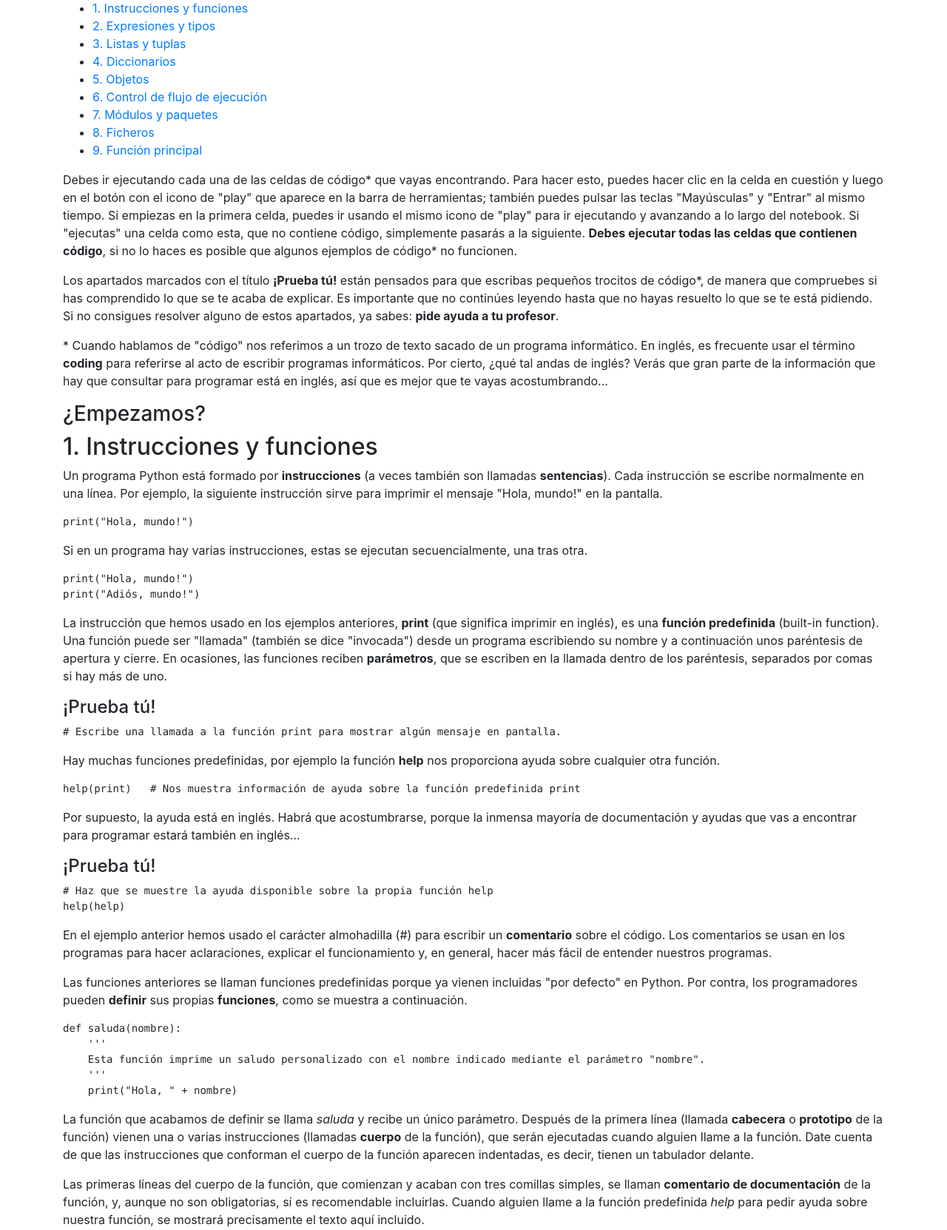
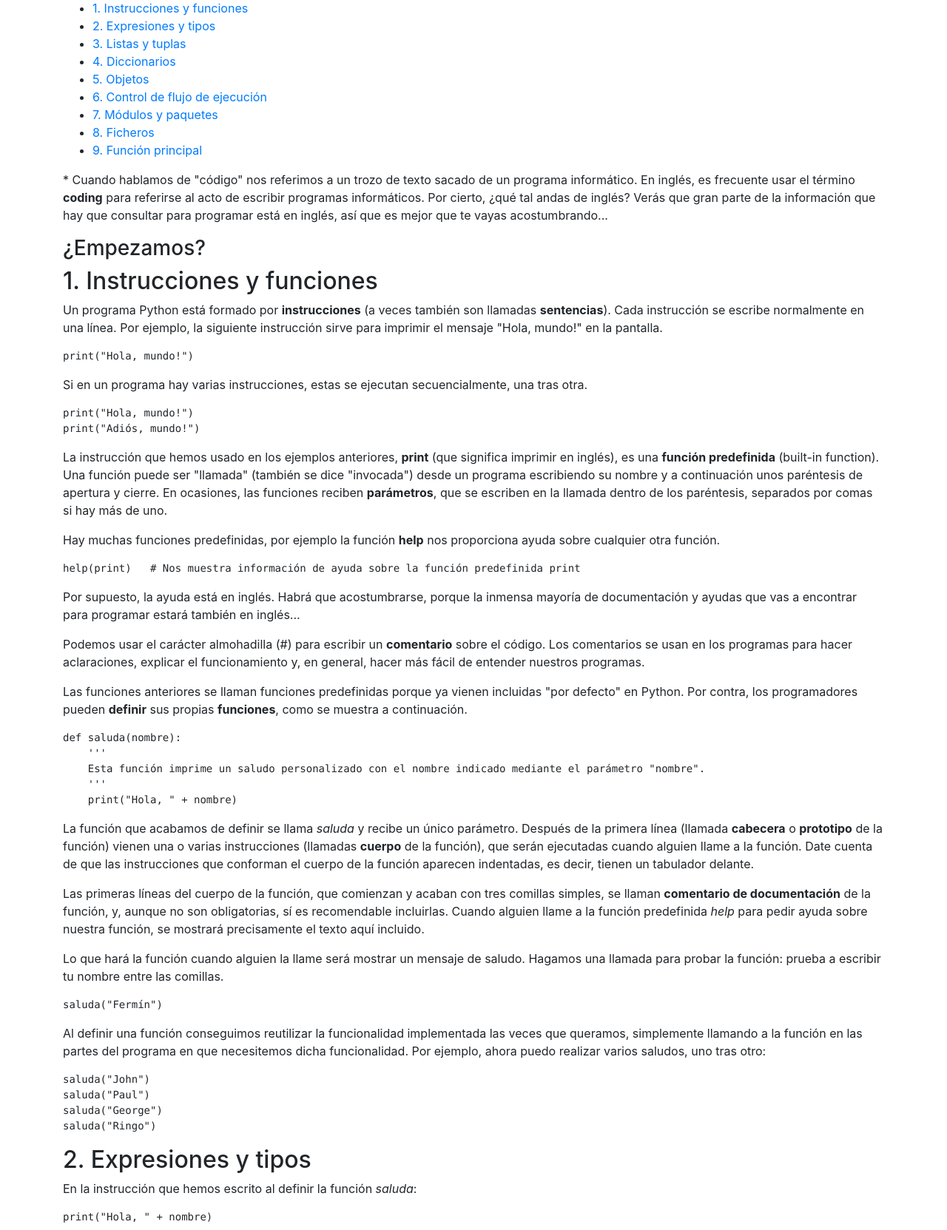
Before and after one commit to marrocrod/TFG, a Django app: page /tema-1/ in a window 1280 px wide. Shown: the part 273-1936 px from the top of the page at 74% size. Run offline with Django 4.2, Linux system fonts and the light colour scheme; the visitor is signed in with stand-in values (Sample User, id 1); data comes from the database, SQL or seed files in the repository; some libraries are stand-ins or nearby versions.

Commit message:
Update tema1.html

```diff
--- a/TrabajoFinGrado/main/templates/tm/tema1.html
+++ b/TrabajoFinGrado/main/templates/tm/tema1.html
@@ -17,10 +17,6 @@
         <li><a href="#principal">9. Función principal</a></li>
     </ul>
 
-    <p>Debes ir ejecutando cada una de las celdas de código* que vayas encontrando. Para hacer esto, puedes hacer clic en la celda en cuestión y luego en el botón con el icono de "play" que aparece en la barra de herramientas; también puedes pulsar las teclas "Mayúsculas" y "Entrar" al mismo tiempo. Si empiezas en la primera celda, puedes ir usando el mismo icono de "play" para ir ejecutando y avanzando a lo largo del notebook. Si "ejecutas" una celda como esta, que no contiene código, simplemente pasarás a la siguiente. <strong>Debes ejecutar todas las celdas que contienen código</strong>, si no lo haces es posible que algunos ejemplos de código* no funcionen.</p>
-
-    <p>Los apartados marcados con el título <strong>¡Prueba tú!</strong> están pensados para que escribas pequeños trocitos de código*, de manera que compruebes si has comprendido lo que se te acaba de explicar. Es importante que no continúes leyendo hasta que no hayas resuelto lo que se te está pidiendo. Si no consigues resolver alguno de estos apartados, ya sabes: <strong>pide ayuda a tu profesor</strong>.</p>
-
     <p>* Cuando hablamos de "código" nos referimos a un trozo de texto sacado de un programa informático. En inglés, es frecuente usar el término <strong>coding</strong> para referirse al acto de escribir programas informáticos. Por cierto, ¿qué tal andas de inglés? Verás que gran parte de la información que hay que consultar para programar está en inglés, así que es mejor que te vayas acostumbrando...</p>
 
     <h3>¿Empezamos?</h3>
@@ -38,20 +34,13 @@ print("Adiós, mundo!")</code></pre>
 
     <p>La instrucción que hemos usado en los ejemplos anteriores, <strong>print</strong> (que significa imprimir en inglés), es una <strong>función predefinida</strong> (built-in function). Una función puede ser "llamada" (también se dice "invocada") desde un programa escribiendo su nombre y a continuación unos paréntesis de apertura y cierre. En ocasiones, las funciones reciben <strong>parámetros</strong>, que se escriben en la llamada dentro de los paréntesis, separados por comas si hay más de uno.</p>
 
-    <h4>¡Prueba tú!</h4>
-    <pre><code># Escribe una llamada a la función print para mostrar algún mensaje en pantalla.</code></pre>
-
     <p>Hay muchas funciones predefinidas, por ejemplo la función <strong>help</strong> nos proporciona ayuda sobre cualquier otra función.</p>
 
     <pre><code>help(print)   # Nos muestra información de ayuda sobre la función predefinida print</code></pre>
 
     <p>Por supuesto, la ayuda está en inglés. Habrá que acostumbrarse, porque la inmensa mayoría de documentación y ayudas que vas a encontrar para programar estará también en inglés...</p>
 
-    <h4>¡Prueba tú!</h4>
-    <pre><code># Haz que se muestre la ayuda disponible sobre la propia función help
-help(help)</code></pre>
-
-    <p>En el ejemplo anterior hemos usado el carácter almohadilla (#) para escribir un <strong>comentario</strong> sobre el código. Los comentarios se usan en los programas para hacer aclaraciones, explicar el funcionamiento y, en general, hacer más fácil de entender nuestros programas.</p>
+    <p>Podemos usar el carácter almohadilla (#) para escribir un <strong>comentario</strong> sobre el código. Los comentarios se usan en los programas para hacer aclaraciones, explicar el funcionamiento y, en general, hacer más fácil de entender nuestros programas.</p>
 
     <p>Las funciones anteriores se llaman funciones predefinidas porque ya vienen incluidas "por defecto" en Python. Por contra, los programadores pueden <strong>definir</strong> sus propias <strong>funciones</strong>, como se muestra a continuación.</p>
 
@@ -76,19 +65,6 @@ saluda("Paul")
 saluda("George")
 saluda("Ringo")</code></pre>
 
-    <h4>¡Prueba tú!</h4>
-    <p>Define una función llamada <em>saluda_educado</em> que reciba un nombre como parámetro, imprima el mismo saludo personalizado que la función saluda, y a continuación imprima el texto "Encantado de conocerle".</p>
-    <p><strong>¡Truco!:</strong> puedes llamar a la función anterior <em>saluda</em> desde el cuerpo de la nueva función <em>saluda_educado</em>.</p>
-
-    <pre><code># Define la función saluda_educado aquí</code></pre>
-
-
-
-
-
-
-
-
 <h2><a id="expresiones"></a>2. Expresiones y tipos</h2>
 
     <p>En la instrucción que hemos escrito al definir la función <em>saluda</em>:</p>
@@ -108,9 +84,6 @@ saluda("Ringo")</code></pre>
 
     <pre><code>(3 + 5) * 8 / 14</code></pre>
 
-    <h4>¡Prueba tú!</h4>
-    <pre><code># Escribe alguna expresión usando operadores aritméticos. Además de los anteriores tienes los siguientes:
-# - // % **</code></pre>
 
     <p>En las expresiones también podemos usar llamadas a funciones, siempre que sean funciones que devuelvan algún resultado. Para que una función devuelva un valor cuando sea invocada, usaremos la instrucción <strong>return</strong> en algún punto del cuerpo de la función (casi siempre, al final del cuerpo de la función). Por ejemplo:</p>
 
@@ -126,15 +99,6 @@ print(resultado / 5)</code></pre>
 
     <p>Hemos <strong>asignado</strong> a la variable <em>resultado</em> el valor de la expresión que hemos escrito a la derecha del carácter igual (=), de manera que más adelante en el programa podremos utilizar ese valor haciendo mención a la variable. A este carácter igual lo llamamos instrucción de <strong>asignación</strong>.</p>
 
-    <h4>¡Prueba tú!</h4>
-    <p>Intenta definir una función de nombre <em>descuento</em> que reciba como parámetro un valor y un porcentaje y devuelva el resultado de aplicar el descuento correspondiente al porcentaje sobre el valor indicado.</p>
-
-    <pre><code># Define aquí la función</code></pre>
-
-    <p>Cuando la termines de escribir, puedes ejecutar esta prueba:</p>
-
-    <pre><code>precio = 200
-print("Precio con 10% de descuento:", descuento(precio, 10))</code></pre>
 
     <p>En los ejemplos anteriores, hemos utilizado <strong>literales</strong> de tipo <strong>cadena de caracteres</strong> (por ejemplo, <em>"Hola, mundo!"</em>) y literales de tipo número <strong>entero</strong> (por ejemplo, <em>3</em>, <em>5</em> y <em>8</em>). Hay más tipos de literales, por ejemplo literales de tipo número <strong>real</strong> o de tipo <strong>lógico</strong>:</p>
 
@@ -146,7 +110,7 @@ print("El área del círculo es", area)
 umbral = 100.0
 area_superior_umbral = area > umbral
 # El carácter > es un operador relacional, se evalúa como True (verdadero) o False (falso)
-print("¿Es el área superior al umbral?", area_superior_umbral)</code></pre>
+</code></pre>
 
 
 <h2><a id="listas"></a>3. Listas y tuplas</h2>
@@ -158,8 +122,7 @@ print(temperaturas)</code></pre>
 
     <p>O, a veces, de tipo <strong>tupla</strong>, que se escriben igual pero usando paréntesis en lugar de corchetes:</p>
 
-    <pre><code>usuario = ("Mark", "Lenders")
-print(usuario)</code></pre>
+    <pre><code>usuario = ("Mark", "Lenders")</code></pre>
 
     <p>Ambos, listas y tuplas, se parecen mucho (ya veremos algunas diferencias más adelante). Podemos acceder a un elemento concreto, indicando el <strong>índice</strong> de dicho elemento (es decir, la posición que ocupa dentro de la lista o tupla, contando desde la izquierda):</p>
 
@@ -193,18 +156,6 @@ print(temperaturas)</code></pre>
     <p>Lo que acaba de ocurrir es un <strong>error en tiempo de ejecución</strong>. Estos errores ocurren frecuentemente mientras estamos escribiendo y probando nuestros programas, y significan que no hemos hecho algo de la manera correcta. Cuando se produce uno de estos errores, el programa deja de ejecutarse. Cuando nuestro programa esté acabado y bien probado, no debería ocurrir ninguno de estos errores... Aunque ocasionalmente ocurre. Seguro que te suena esta ventana:</p>
 
     <img src="{% static 'images/img001.png' %}" class="img-fluid" alt="Error en el tiempo de ejecución">
-
-    <h4>¡Prueba tú!</h4>
-    <p>Los elementos de la lista <em>temperaturas</em> son números reales. Pero una lista puede contener elementos del tipo que quieras. Intenta definir una lista <em>usuarios</em>, en la que cada elemento sea una tupla <em>(nombre, apellido)</em>, como la tupla <em>usuario</em> que hemos definido anteriormente. Aquí tienes algunos pares nombre-apellido que puedes meter en la lista:</p>
-
-    <ul>
-        <li>Mark Lenders</li>
-        <li>Oliver Atom</li>
-        <li>Benji Price</li>
-    </ul>
-
-    <pre><code># Completa la instrucción siguiente:
-usuarios = [("Mark", "Lenders"), ("Oliver", "Atom"), ("Benji", "Price")]</code></pre>
 
     <h2><a id="diccionarios"></a>4. Diccionarios</h2>
 
@@ -267,12 +218,6 @@ print(temperatura_media)</code></pre>
 temperatura_media['Sevilla'] += 1.0   # ¡Cambio climático!
 print("Temperatura actual:", temperatura_media['Sevilla'])</code></pre>
 
-    <h4>¡Prueba tú!</h4>
-    <p>Intenta definir un diccionario en el que las claves sean los usuarios que definiste en el ejercicio anterior, y los valores asociados sean las contraseñas de acceso a un sistema.</p>
-
-    <pre><code># Completa la instrucción siguiente:
-contraseñas = {"Mark Lenders": "contraseña123", "Oliver Atom": "pass456", "Benji Price": "password789"}</code></pre>
-
 
 <h2><a id="objetos"></a>5. Objetos</h2>
 
@@ -295,14 +240,6 @@ print(len(temperaturas))</code></pre>
     <p>Y si quieres una descripción más detallada de cada método, puedes usar la función <code>help</code>, que ya hemos usado anteriormente.</p>
 
     <pre><code>help(temperaturas)</code></pre>
-
-    <h4>¡Prueba tú!</h4>
-    <p>Intenta utilizar algunos de los métodos del objeto <code>temperaturas</code>:</p>
-
-    <pre><code># Intenta usar algunos métodos de la lista temperaturas aquí</code></pre>
-
-
-
 
 
 
@@ -369,10 +306,6 @@ else:  # En otro caso
 
     <p>Para escribir las expresiones lógicas se usan distintos <strong>operadores lógicos</strong> (como el operador <code>and</code>) y <strong>operadores relacionales</strong> (como los operadores <code>&gt;</code> o <code>==</code>). Iremos viendo más operadores de estos tipos a medida que los vayamos necesitando.</p>
 
-    <h4>¡Prueba tú!</h4>
-    <p>Escribe un bucle <code>for</code> para llamar a la función <code>acceso_restringido</code> pasándole cada uno de los elementos de la lista <code>usuarios</code>.</p>
-
-    <pre><code># Completa el código aquí:</code></pre>
 
 <h2><a id="modulos"></a>7. Módulos y paquetes</h2>
 
@@ -426,33 +359,6 @@ for i in range(20):
 pyplot.plot(x, y, "o")</code></pre>
 
     <p>Todos los paquetes, módulos y librerías más usados están ampliamente documentados en Internet: sólo tienes que hacer una consulta a tu buscador favorito. Por ejemplo, si quieres ver qué otras cosas se pueden hacer con la función <code>plot</code>, puedes verlo aquí: <a href="https://matplotlib.org/api/pyplot_api.html#matplotlib.pyplot.plot" target="_blank">matplotlib.pyplot.plot</a></p>
-
-    <h4>¡Prueba tú!</h4>
-    <p>Intenta completar el siguiente código para mostrar una gráfica de la función coseno para los valores de la x contenidos en el intervalo [-10,10]. Busca documentación sobre el módulo <strong>math</strong> para ver cómo calcular el coseno de un número <a href="https://www.google.es/search?q=math+Python+3" target="_blank">prueba buscando en Google "math Python 3"</a>.</p>
-
-    <pre><code>get_ipython().run_line_magic('matplotlib', 'inline')
-import math
-
-lista_x = []  # En esta lista guardaremos los valores para los que vamos a calcular el coseno
-for i in range(-100, 101):
-    pass # ESCRIBE AQUÍ una instrucción para "añadir a lista_x el valor i / 10"
-
-lista_y = []  # En esta lista guardaremos los cosenos de los valores anteriores
-for x in lista_x:
-    pass # ESCRIBE AQUÍ una instrucción para "añadir a lista_y el valor coseno(x)"
-
-
-# ESCRIBE AQUÍ una instrucción para dibujar la gráfica correspondiente a las coordenadas lista_x y lista_y.
-# Elige las opciones de formato de la representación gráfica que quieras</code></pre>
-
-    <p>Cuando construimos una lista a partir de otra, como ocurre con <code>lista_y</code> en el código que acabas de completar, podemos hacerlo de una forma muy compacta llamada <strong>definición de listas por comprensión</strong>. Observa el siguiente ejemplo:</p>
-
-    <pre><code>lista_y = [math.cos(x) for x in lista_x]
-print(lista_y)</code></pre>
-
-
-
-
 
 <h2><a id="ficheros"></a>8. Ficheros</h2>
 
@@ -528,11 +434,6 @@ def saluda(nombre, hora):
 if __name__ == '__main__':
     main()</code></pre>
 
-    <p><strong>¡Prueba tú!</strong></p>
-    <p>Escribe el código anterior en un fichero de texto llamado "saluda.py", y trata de ejecutarlo desde el terminal o ventana de comandos de tu sistema operativo.</p>
-
-    <hr>
-
     <p>Ya sabes lo básico para entender programas simples escritos en Python y para escribir los tuyos propios. <strong>¡Feliz programación!</strong></p>
 
     <pre><code># ¿Conoces el "Zen de Python"?
```
